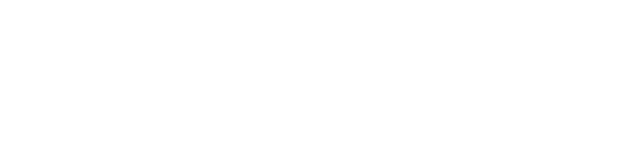
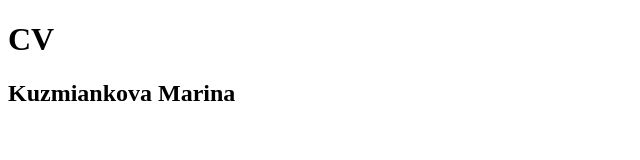
Before and after one commit to KUZMA-ri/rsschool-cv, a plain HTML site: page index.html in a window 1280 px wide. Shown: the whole page, without its empty margins (0-640 px from the left). Drawn offline with Linux system fonts and the light colour scheme.

Commit message:
feat: add some text

```diff
--- a/index.html
+++ b/index.html
@@ -7,6 +7,7 @@
     <title>CV</title>
 </head>
 <body>
-
+    <h1>CV</h1>
+    <h2>Kuzmiankova Marina</h2>
 </body>
 </html>
```
